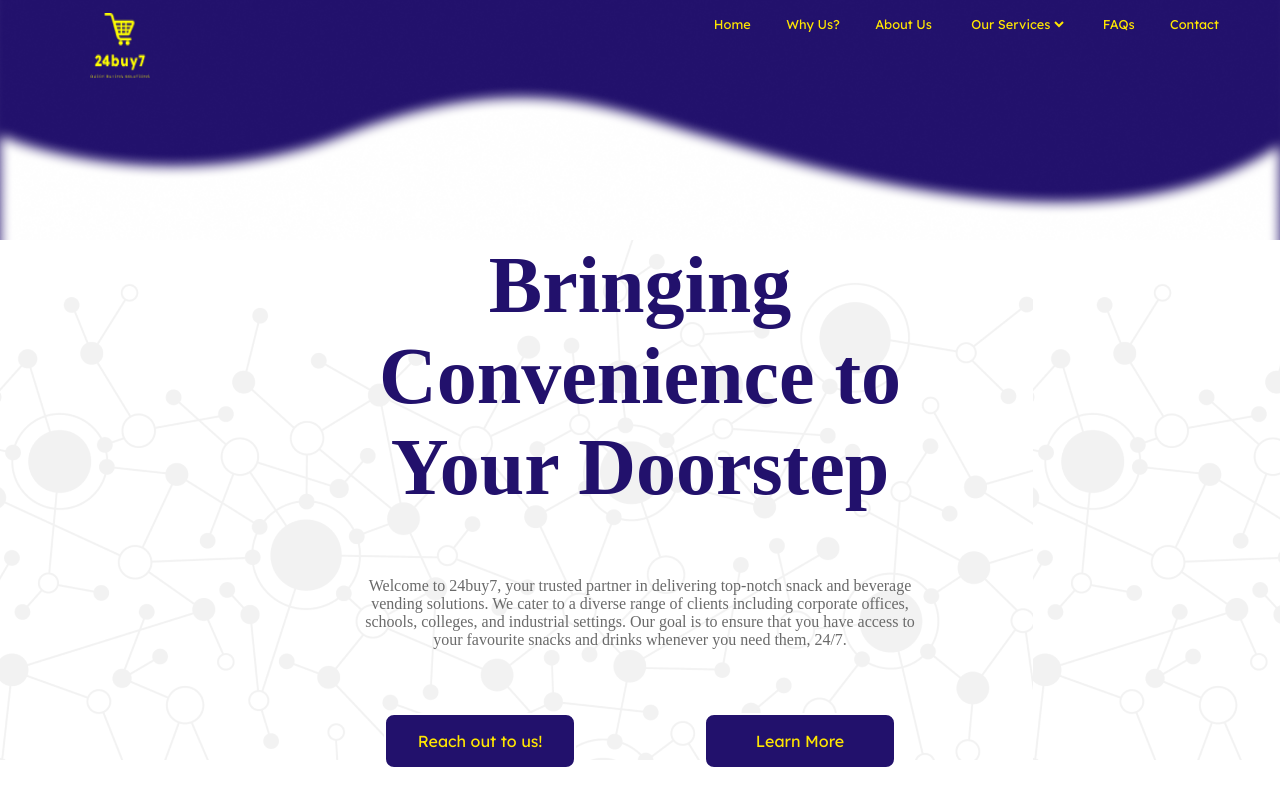
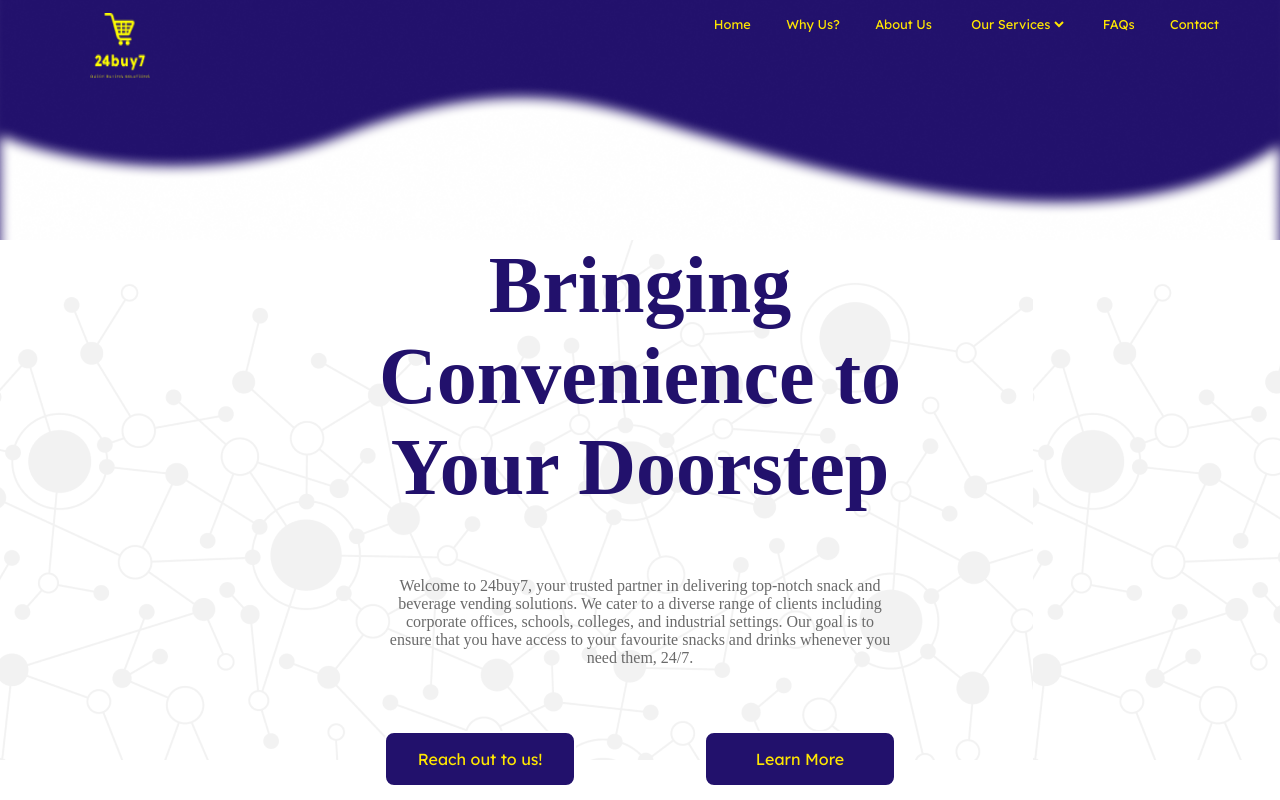
Before and after one commit to Shakshi2904/VendingWebsite-main, a React (Create React App) app: page / in a window 1280 px wide. Shown: the top 800 px of the page. Built offline with nearby package versions, Linux system fonts and the light colour scheme; a web font is replaced by a local one.

Commit message:
Update intro.css

```diff
--- a/src/intro.css
+++ b/src/intro.css
@@ -29,7 +29,7 @@
 .intro{
     color: #6A6A6A;
     text-align: center;
-    width: 45vw;
+    width: 40vw;
     margin: 8vh;
     font-family: "Lexend ";
 }
```
